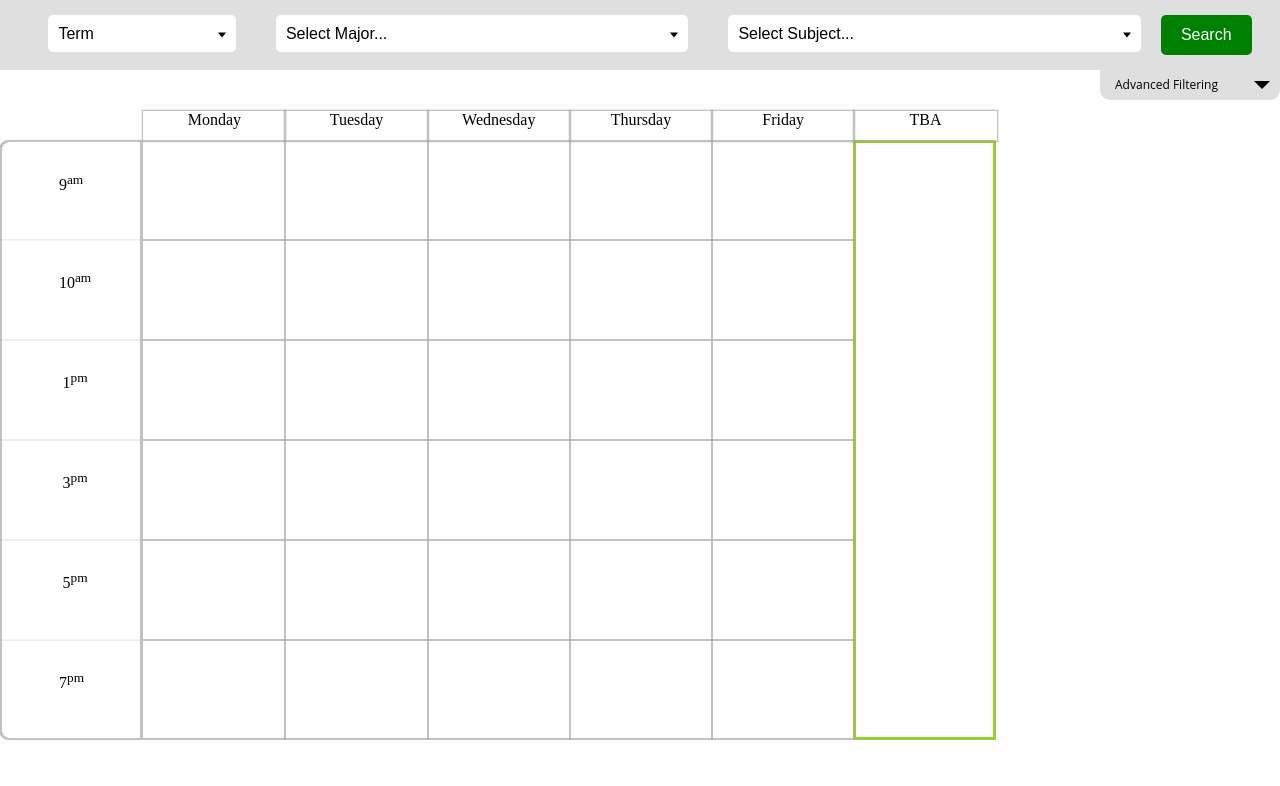
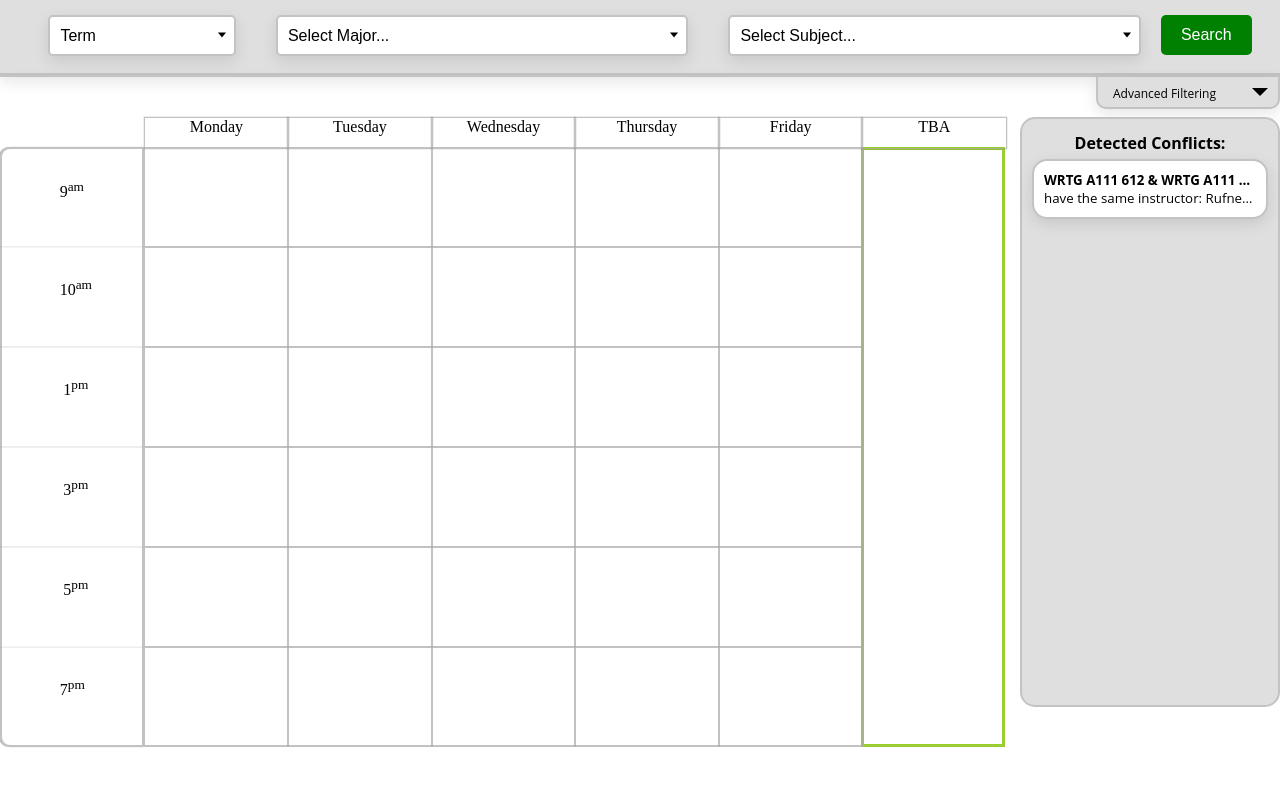
Before and after one commit to SamoanJohn/Schedule-Conflict-Checker, a Django app: page / in a window 1280 px wide. Shown: the top 786 px of the page. Run offline with Django 4.2, Linux system fonts and the light colour scheme; data comes from the database, SQL or seed files in the repository.

Commit message:
Adding conflicts to HTML
added conflicts to HTML
also made it look prettier with borders/shadows
added format for the filtering section

```diff
--- a/ScheduleChecker/static/css/scheduler_style.css
+++ b/ScheduleChecker/static/css/scheduler_style.css
@@ -6,6 +6,8 @@
     padding: 15px;
     display: flex;
     justify-content: center;
+    border-bottom: 2px solid #c3c3c3;
+    box-shadow: 0px 5px 15px rgba(0, 0, 0, 0.1);
 }
 
 .select-wrapper-term {
@@ -21,7 +23,6 @@
     width: 33%;
 }
 
-
   select.dropdown-toggle {
     display: block;
     width: 100%;
@@ -34,6 +35,8 @@
     appearance: none;
     -webkit-appearance: none;
     z-index: 1; /* Ensure select box is above the arrow */
+    border: 2px solid #c3c3c3;
+    box-shadow: 0px 5px 15px rgba(0, 0, 0, 0.1);
   }
 
   select.dropdown-toggle:focus {
@@ -175,6 +178,8 @@
     background-color: #dfdfdf;
     position: relative;
     font-family: "Open Sans", "Helvetica Neue", Helvetica, Arial, sans-serif;
+    border-bottom: 2px solid #c3c3c3;
+    box-shadow: 0px 5px 15px rgba(0, 0, 0, 0.1);
 }
 
 .toggle-advanced-filtering-indent {
@@ -188,16 +193,18 @@
     background-color: #dfdfdf;
     border-radius: 0 0 10px 10px;
     font-family: "Open Sans", "Helvetica Neue", Helvetica, Arial, sans-serif;
+    border: 2px solid #c3c3c3;
+    border-width: 0px 2px 2px 2px;
+    box-shadow: 0px 5px 15px rgba(0, 0, 0, 0.1);
   }
 
   .advanced-filtering-text {
-    margin-top: 6px; /* adjust the value as needed */
+    margin-top: 8px; /* adjust the value as needed */
   }
 
   #toggle-advanced-filtering {
     position: absolute;
     color: rgb(0, 0, 0);
-    border: none;
     cursor: pointer;
     font-size: 12px;
     text-decoration: none;
@@ -487,9 +494,10 @@ input:focus {
 
 /* Grid */
 .schedule-container {
+    width: 80%;
     display: grid;
     gap: none;
-    grid-template-columns: repeat(9);
+    grid-template-columns: repeat(7);
     grid-template-rows: 100px reapeat(10, 150px);
     justify-items: stretch;
     position: relative;
@@ -499,7 +507,7 @@ input:focus {
 .grid-row {
     display: grid;
     height: 100%;
-    grid-template-columns: repeat(9, 1fr);
+    grid-template-columns: repeat(7, 1fr);
     grid-auto-rows: 100px;
     overflow: visible;
 }
@@ -509,7 +517,7 @@ input:focus {
     width: 100%;
     height: 30px;
     position: relative;
-    grid-template-columns: repeat(9, 1fr);
+    grid-template-columns: repeat(7, 1fr);
 }
 
 .days {
@@ -665,3 +673,76 @@ input:focus {
 .hide {
     display: none;
 }
+
+/* DISPLAYING CONFLICTS */
+#conflict-container {
+  width: 20%;
+  position: relative;
+  font-family: "Open Sans", "Helvetica Neue", Helvetica, Arial, sans-serif;
+  margin-top: 40px;
+  margin-left: 15px;
+  border: 2px solid #c3c3c3;
+  border-radius: 15px;
+  background-color: #dfdfdf;
+  /* box-shadow: 0px 10px 30px rgba(0, 0, 0, 0.1); */
+}
+
+#conflict-container h2 {
+  font-size: 16px;
+  margin-bottom: 5px;
+  color: #000000;
+  text-align: center;
+}
+
+.conflict-item {
+  margin: 10px;
+  margin-bottom: 5px;
+  margin-top: 5px;
+  padding: 10px;
+  border-radius: 15px;
+  font-size: 14px;
+  cursor: pointer;
+  transition: background-color 0.3s, color 0.3s;
+  border: 2px solid #c3c3c3;
+  background-color: #fff;
+  box-shadow: 0px 5px 15px rgba(0, 0, 0, 0.1);
+}
+
+.conflict-item:hover {
+  background-color: #acb3ff;
+  color: #fff;
+  transition: background-color 0.2s, color 0.2s;
+}
+
+.conflict-courses {
+  white-space: nowrap;
+  overflow: hidden;
+  font-weight: bold;
+  text-overflow: ellipsis;
+  font-size: .95em;
+  color: #000000;
+}
+
+.course1-sec {
+  font-size: 0.8em;
+  color: #757575;
+}
+
+.course2-sec {
+  font-size: 0.85em;
+  color: #757575;
+}
+
+.conflict-message {
+  color: #000000;
+  white-space: nowrap;
+  overflow: hidden;
+  text-overflow: ellipsis;
+  font-size: .95em;
+}
+
+/* MAIN CONTAINER DISPLAYING */
+
+.main-container {
+  display: flex;
+}
--- a/ScheduleChecker/static/js/schedule.js
+++ b/ScheduleChecker/static/js/schedule.js
@@ -476,11 +476,11 @@ function addToHashTable(course_object) {
 }
 
 
-function isDuplicateConflict(course1_cnr, course2_crn) {
+function isDuplicateConflict(course1_crn, course2_crn) {
   for (let i = 0; i < conflicts.length; i++) {
     const conflict = conflicts[i];
-    if ((conflict.course1_crn === course1_cnr && conflict.course2_crn === course2_crn) ||
-        (conflict.course1_crn === course2_crn && conflict.course2_crn === course1_cnr)) {
+    if ((conflict.course1.CRN === course1_crn && conflict.course2.CRN === course2_crn) ||
+        (conflict.course1.CRN === course2_crn && conflict.course2.CRN === course1_crn)) {
       return true; // duplicate conflict found
     }
   }
@@ -520,16 +520,16 @@ function addConflict(course1_object, course2_object, message){
   if (isDuplicateConflict(course1_object.CRN, course2_object.CRN)) {
     return;
   }
-  if (isUndergradGrad(course1_object.Crs, course2_object.Crs)){
+  else if (isUndergradGrad(course1_object.Crs, course2_object.Crs)){
     return;
   }
-  if (isCrossListed(course1_object.Subj, course1_object.Crs, course2_object.Subj, course2_object.Crs)){
+  else if (isCrossListed(course1_object.Subj, course1_object.Crs, course2_object.Subj, course2_object.Crs)){
     return;
   }
   else {
     conflicts.push({
-      course1_crn: course1_object.CRN,
-      course2_crn: course2_object.CRN,
+      course1: course1_object,
+      course2: course2_object,
       message: message
     });
   }
@@ -551,14 +551,14 @@ function checkForConflicts() {
             const course2 = courses_in_slot[j];
             // Check if the instructors are the same
             if (course1.Instructor === course2.Instructor) {
-              let message = `Conflict detected: ${course1.Title} and ${course2.Title} have the same instructor at ${day}-${time_slot}`;
+              let message = `have the same instructor: ${course1.Instructor}`;
               addConflict(course1, course2, message);
               continue;
             }
             // Check if the building and room are the same
              else if (course1.Bldg === course2.Bldg && course1.Room === course2.Room) {
               if (!(course1.Room == "ONLINE") && !(course1Bldg == "DIST")) {
-                let message = `Conflict detected: ${course1.Title} and ${course2.Title} are in the same room at ${day}-${time_slot}`;
+                let message = `are in the same room: ${course1.Bldg} ${course1.Room}`;
                 addConflict(course1, course2, message);
                 continue;
               }
@@ -566,7 +566,7 @@ function checkForConflicts() {
             // check for specified individual course conflicts in filter
             for (let conflict of filterVariables.individualCourseConflicts) {
               if (conflict.includes(course1.Subj + ' ' + course1.Crs) && conflict.includes(course2.Subj + ' ' + course2.Crs)) {
-                let message = `Conflict detected: ${course1.Title} and ${course2.Title} cannot conflict (specified in filter) at ${day}-${time_slot}`;
+                let message = `cannot conflict`;
                 addConflict(course1, course2, message);
               }
             }
@@ -575,7 +575,7 @@ function checkForConflicts() {
               if (conflict[0] === course1.Subj && conflict[0] === course2.Subj &&
                 extractNumberFromString(course1.Crs) >= extractNumberFromString(conflict[1]) && extractNumberFromString(course1.Crs) <= extractNumberFromString(conflict[2]) &&
                 extractNumberFromString(course2.Crs) >= extractNumberFromString(conflict[1]) && extractNumberFromString(course2.Crs) <= extractNumberFromString(conflict[2])) {
-                let message = `Conflict detected: ${course1.Title} and ${course2.Title} cannot conflict (range specified in filter) at ${day}-${time_slot}`;
+                let message = `cannot conflict`;
                 addConflict(course1, course2, message);
               }
             }
@@ -584,6 +584,7 @@ function checkForConflicts() {
       }
     }
   }
+  displayConflicts()
   for (let row of conflicts) {
     console.log(row);
   }
@@ -690,10 +691,6 @@ window.addEventListener('load', function() {
   // define a function to handle the button press
   function handleFilterButtonClick() {
     class_array = JSON.parse(JSON.stringify(saved_class_array));
-    console.log("In use hash table:")
-    console.log(class_array)
-    console.log("Saved hash table:")
-    console.log(saved_class_array)
     course_hash_table = JSON.parse(JSON.stringify(saved_course_hash_table))
     console.log("In use hash table:")
     console.log(course_hash_table)
@@ -714,3 +711,44 @@ window.addEventListener('load', function() {
   var filterbtn = document.getElementById("apply-filter");
   filterbtn.addEventListener('click', handleFilterButtonClick);
 });
+
+
+
+
+////////////////////////////////////////////////////////////////////
+//  JS for displaying the conflicts
+//  within a conflict box
+////////////////////////////////////////////////////////////////////
+
+function displayConflicts() {
+  var conflictsList = document.getElementById("conflict-container");
+  conflictsList.innerHTML = "";
+
+  // add the header again
+  var header = document.createElement("h2");
+  header.innerText = "Detected Conflicts:";
+  conflictsList.appendChild(header);
+
+  for (var i = 0; i < conflicts.length; i++) {
+    var conflict = conflicts[i];
+    var conflictMessage = conflict.message;
+    var course1 = conflict.course1;
+    var course2 = conflict.course2;
+
+    var conflictBox = document.createElement("div");
+    conflictBox.classList.add("conflict-item");
+
+    var coursesElem = document.createElement("div");
+    coursesElem.classList.add("conflict-courses");
+    coursesElem.innerHTML = '<span class="course1">' + course1.Subj + ' ' + course1.Crs + ' <span class="course1-sec">' + course1.Sec + '</span> &' + '</span>  <span class="course2">' + course2.Subj + ' ' + course2.Crs + ' <span class="course2-sec">' + course2.Sec + '</span></span>';
+    conflictBox.appendChild(coursesElem);
+
+
+    var conflictMessageElem = document.createElement("div");
+    conflictMessageElem.classList.add("conflict-message");
+    conflictMessageElem.innerText = conflictMessage;
+    conflictBox.appendChild(conflictMessageElem);
+
+    conflictsList.appendChild(conflictBox);
+  }
+}
--- a/ScheduleChecker/website/templates/scheduler.html
+++ b/ScheduleChecker/website/templates/scheduler.html
@@ -63,9 +63,13 @@
           <div class="individual-class-conflicts">
             <h3>Specify individual course conflicts</h3>
             <div class="individual-class-conflict-selection">
-              <input type="text" id="conflict-1" name="conflict-1" placeholder="Course 1">
-              <input type="text" id="conflict-2" name="conflict-2" placeholder="Course 2">
+              <input type="text" id="conflict-1" name="conflict-1" placeholder="Course 1" list="course-suggestion" oninput="if (this.value=='Format: CSCE A101') {this.value='CSCE A101'}"/>
+              <input type="text" id="conflict-2" name="conflict-2" placeholder="Course 2" list="course-suggestion" oninput="if (this.value=='Format: CSCE A101') {this.value='CSCE A101'}"/>
               <button class="add-button" id="add-individual-class-conflict">Add</button>
+              <datalist id="course-suggestion">
+                <option value="Format: CSCE A101"></option>
+              </datalist>
+            </datalist>
             </div>
             <div id="entered-individual-course-conflict"></div>
           </div>
@@ -73,9 +77,18 @@
           <div class="range-class-conflicts">
             <h3>Specify conflicts within course ranges</h3>
             <div class="range-class-conflict-selection">
-              <input type="text" id="range-subject" name="range-subject" placeholder="Subject">
-              <input type="text" id="range-start" name="range-start" placeholder="Start">
-              <input type="text" id="range-end" name="range-end" placeholder="End">
+              <input type="text" id="range-subject" name="range-subject" placeholder="Subject" list="subj-suggestion" oninput="if (this.value=='Format: CSCE') {this.value='CSCE'}"/>
+              <input type="text" id="range-start" name="range-start" placeholder="Start" list="crs-lower-suggestion" oninput="if (this.value=='Format: A300') {this.value='A300'}"/>
+              <input type="text" id="range-end" name="range-end" placeholder="End" list="crs-higher-suggestion" oninput="if (this.value=='Format: A699') {this.value='A699'}"/>
+              <datalist id="subj-suggestion">
+                <option value="Format: CSCE">
+              </datalist>
+              <datalist id="crs-lower-suggestion">
+                <option value="Format: A300">
+              </datalist>
+              <datalist id="crs-higher-suggestion">
+                <option value="Format: A699">
+              </datalist>
               <button class="add-button" id="add-range-class-conflict">Add</button>
             </div>
             <div id="entered-range-course-conflict"></div>
@@ -85,7 +98,10 @@
             <div class="hide-subjects">
               <h3>Hide subjects from calendar</h3>
               <div class="hide-subject-selection">
-                <input type="text" id="hidden-subject" name="hidden-subject" placeholder="Subject">
+                <input type="text" id="hidden-subject" name="hidden-subject" placeholder="Subject" list="hide-subj-suggestion" oninput="if (this.value=='Format: WRTG') {this.value='WRTG'}"/>
+                <datalist id="hide-subj-suggestion">
+                  <option value="Format: WRTG">
+                </datalist>
                 <button class="add-button" id="add-hide-subject">Add</button>
               </div>
               <div id="entered-hide-subjects"></div>
@@ -94,7 +110,10 @@
             <div class="hide-classes">
               <h3>Hide courses from calendar</h3>
               <div class="hide-class-selection">
-                <input type="text" id="hidden-class" name="hidden-class" placeholder="Course">
+                <input type="text" id="hidden-class" name="hidden-class" placeholder="Course" list="hide-course-suggestion" oninput="if (this.value=='Format: WRTG A111') {this.value='WRTG A111'}"/>
+                <datalist id="hide-course-suggestion">
+                  <option value="Format: WRTG A111">
+                </datalist>
                 <button class="add-button" id="add-hide-class">Add</button>
               </div>
               <div id="entered-hide-classes"></div>
@@ -106,7 +125,10 @@
             <div class="ignore-subjects">
               <h3>Ignore conflicts for subjects</h3>
               <div class="ignore-subject-selection">
-                <input type="text" id="ignore-subject" name="ignore-subject" placeholder="Subject">
+                <input type="text" id="ignore-subject" name="ignore-subject" placeholder="Subject" list="ignore-subj-suggestion" oninput="if (this.value=='Format: WRTG') {this.value='WRTG'}"/>
+                <datalist id="ignore-subj-suggestion">
+                  <option value="Format: WRTG">
+                </datalist>
                 <button class="add-button" id="add-ignore-subject">Add</button>
               </div>
               <div id="entered-ignore-subjects"></div>
@@ -114,7 +136,10 @@
             <div class="ignore-classes">
               <h3>Ignore conflicts for courses</h3>
               <div class="ignore-class-selection">
-                <input type="text" id="ignore-class" name="ignore-class" placeholder="Course">
+                <input type="text" id="ignore-class" name="ignore-class" placeholder="Course" list="ignore-course-suggestion" oninput="if (this.value=='Format: WRTG A111') {this.value='WRTG A111'}"/>
+                <datalist id="ignore-course-suggestion">
+                  <option value="Format: WRTG A111">
+                </datalist>
                 <button class="add-button" id="add-ignore-class">Add</button>
               </div>
               <div id="entered-ignore-classes"></div>
@@ -140,6 +165,7 @@
     <!-- Austin -->
     <!-- John -->
   <!-- data-Day may need to change to a M,T,W,TH format-->
+  <div class="main-container">
     <div class="schedule-container">
       <div class="days-row">
         <div class="blank"></div>
@@ -601,6 +627,19 @@
       </div>
     </div>
 
+    <!-- displaying conflicts -->
+    <div id="conflict-container">
+      <h2>Detected Conflicts:</h2>
+      <div class = "conflict-item">
+        <div class="conflict-courses">
+          <span class="course1">WRTG A111 612</span>
+          &
+          <span class="course2">WRTG A111 672</span>
+        </div>
+        <div class="conflict-message">have the same instructor: Rufner S</div>
+      </div>
+    </div>
+</div>
 
 
 </html>
```
Also changed, not shown: ScheduleChecker/output.txt (+50 -50 lines), ScheduleChecker/static/js/scheduler.js (line endings or trailing spaces), 1 other file. Lines whose indentation alone changed are shown as unchanged.
